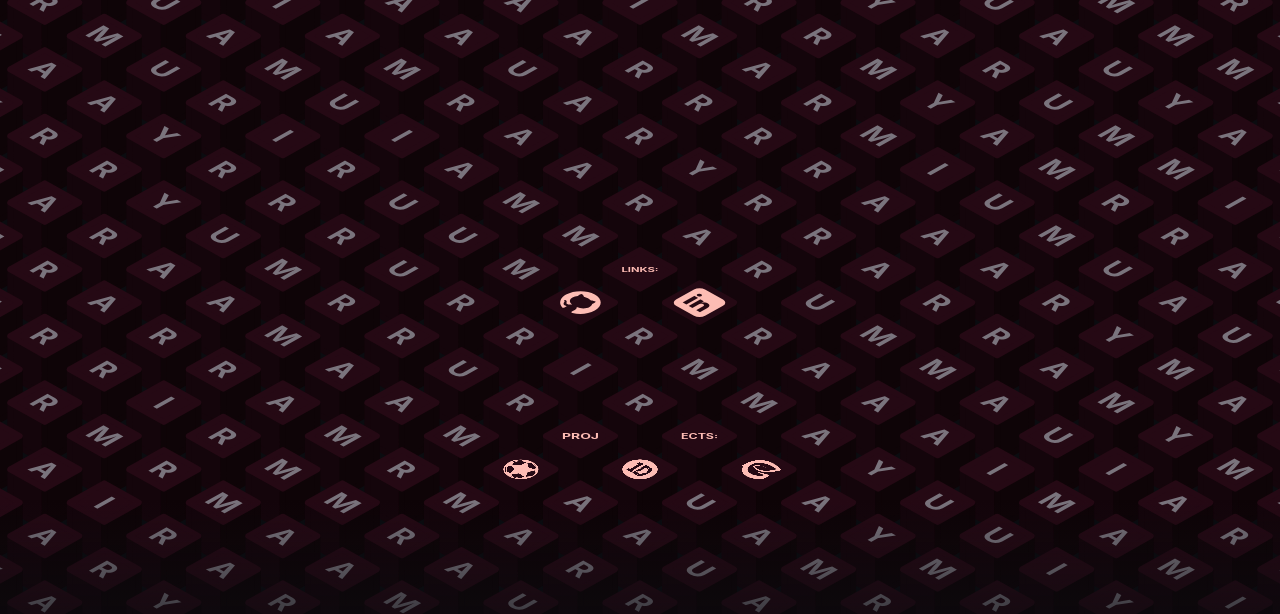
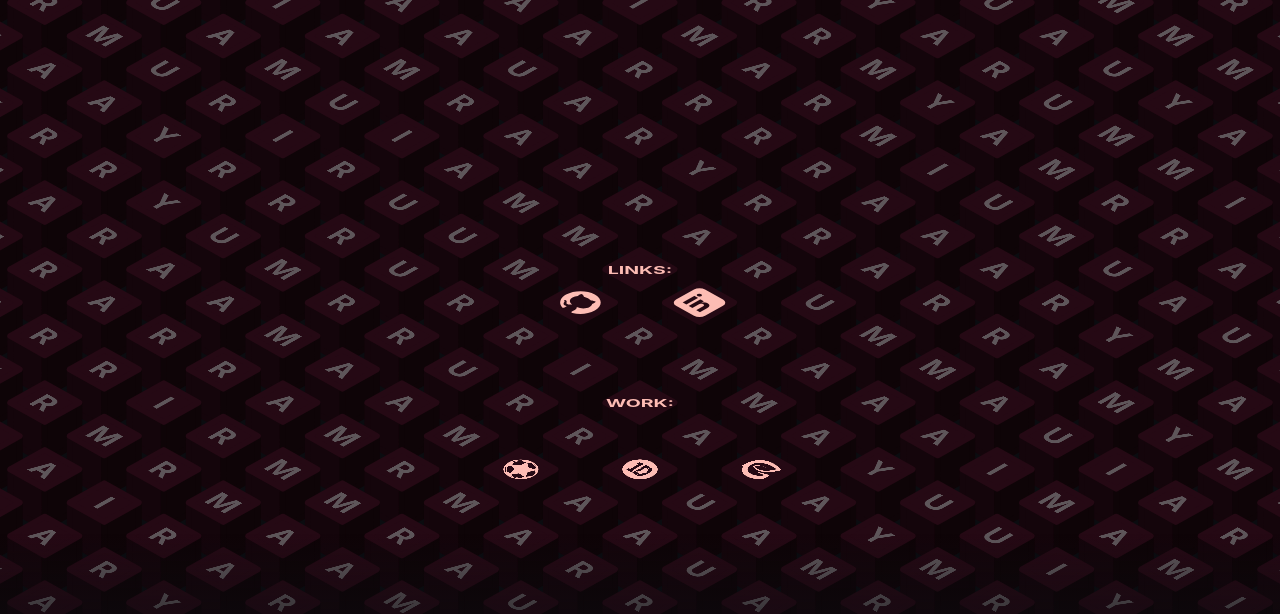
Before and after one commit to mariammurray/portfolio, a plain HTML site: page index.html in a window 1280 px wide. Shown: the top 614 px of the page. Drawn offline with Linux system fonts and the light colour scheme; animation ran at ten frames a second.

Commit message:
visual changes

```diff
--- a/field.js
+++ b/field.js
@@ -10,10 +10,19 @@
 const hex = h => [1, 3, 5].map(i => parseInt(h.slice(i, i + 2), 16));
 const mix = (a, b, t) => a.map((v, i) => v + (b[i] - v) * t);
 const css = (c, k = 1) => `rgb(${c.map(v => Math.round(Math.min(255, v * k))).join(",")})`;
+const cssRgb = (c, k = 1) => {
+  const r = (c[0] * k + 0.5) | 0;
+  const g = (c[1] * k + 0.5) | 0;
+  const b = (c[2] * k + 0.5) | 0;
+  return `rgb(${r < 255 ? r : 255},${g < 255 ? g : 255},${b < 255 ? b : 255})`;
+};
 const BG = hex(BACKGROUND);
 // swell ramp runs from the darkest (rest) to the lightest (peak)
 const RAMP = COLORS.map(hex).reverse();
 const REST = mix(RAMP[0], BG, 0.78);
+const REST_LEFT = css(REST, 0.55);
+const REST_RIGHT = css(REST, 0.38);
+const REST_TOP = css(REST, 1);
 function swellColor(t) {
   if (t <= 0) return REST;
   const x = Math.min(1, t) * (RAMP.length - 1);
@@ -45,10 +54,28 @@
       ctx.translate(50, 50); ctx.rotate(glyph.rotate * Math.PI / 180); ctx.translate(-50, -50);
     }
     const w = ctx.measureText(glyph.text).width;
-    const size = Math.min(72, 60 * 76 / w);
+    const maxW = glyph.rotate ? 116 : 76;
+    const size = glyph.fontSize || Math.min(72, 60 * maxW / w);
     ctx.font = `700 ${size}px Inter, system-ui, sans-serif`;
     ctx.fillText(glyph.text, 50, 54);
   }
+}
+
+// Pre-render filler letters onto offscreen canvases once
+const letterCanvases = {};
+for (const ch of new Set(NAME_TEXT)) {
+  const c = document.createElement("canvas");
+  c.width = c.height = 100;
+  const x = c.getContext("2d");
+  x.font = "700 60px Inter, system-ui, sans-serif";
+  x.textAlign = "center";
+  x.textBaseline = "middle";
+  const w = x.measureText(ch).width;
+  const size = Math.min(72, 60 * 76 / w);
+  x.font = `700 ${size}px Inter, system-ui, sans-serif`;
+  x.fillStyle = LETTER_GREY;
+  x.fillText(ch, 50, 54);
+  letterCanvases[ch] = c;
 }
 
 // Image icons are white silhouettes; tint a cached copy per ink level.
@@ -76,12 +103,24 @@
 const canvas = document.getElementById("c");
 const ctx = canvas.getContext("2d");
 let W, H, CY, dpr, TW, TH, N, half, h, v, specials, fillers, keyCells, hover = null, focusedKey = null, holeCI, holeCJ, holeCells, holeDelay, activeProject = null, holeT = 0, holeH0, returnFocus = null, DEPTH, MAXH, mobile;
+let hTW, hTH, y0Offset, y2Offset, tA, tB, tC, tD;
 const GAP = 0.58;
 const reduceMotion = matchMedia("(prefers-reduced-motion: reduce)");
 
 function rand(n) { return Math.floor(Math.random() * n); }
 const cell = (i, j) => i * N + j;
 const proj = (i, j, z = 0) => [W / 2 + (i - j) * TW / 2, CY + (i + j - 2 * half) * TH / 2 - z];
+
+function updateGeometryConstants() {
+  hTW = GAP * TW / 2;
+  hTH = TH / 2;
+  y0Offset = (1 - GAP) * hTH;
+  y2Offset = (1 + GAP) * hTH;
+  tA = dpr * hTW / 100;
+  tB = dpr * GAP * hTH / 100;
+  tC = -tA;
+  tD = tB;
+}
 
 function setup() {
   dpr = Math.min(2, window.devicePixelRatio || 1);
@@ -90,8 +129,9 @@
   mobile = W <= MOBILE_MAX_WIDTH;
   // On desktop, size the keys so about DESKTOP_ROWS horizontal rows fill the screen height
   // (rows are TH / 2 = 0.28 * TW apart), which also keeps the field filling the width.
-  TW = mobile ? W / 3.8 : Math.max(56, H / (DESKTOP_ROWS * 0.28)); TH = TW * 0.56;
+  TW = mobile ? W / (typeof MOBILE_KEY_DIVISOR !== "undefined" ? MOBILE_KEY_DIVISOR : 3.45) : Math.max(56, H / (DESKTOP_ROWS * 0.28)); TH = TW * 0.56;
   DEPTH = TW * 0.33; MAXH = TW * 0.45;
+  updateGeometryConstants();
   N = Math.ceil(W / TW + H / TH) + 6; half = (N - 1) / 2;
   h = new Float32Array(N * N); v = new Float32Array(N * N);
 
@@ -119,6 +159,8 @@
     if (d <= HOLE_RADIUS) { holeCells.add(cell(i, j)); holeDelay.set(cell(i, j), d / HOLE_RADIUS * 0.5); }
   }
   layoutPanel();
+  render();
+  wake();
 }
 
 // ===== project panel in the middle of the hole =====
@@ -149,14 +191,20 @@
   }));
   nav.inert = true; focusedKey = null; hover = null; canvas.style.cursor = "default";
   if (reduceMotion.matches) holeT = 2;
+  wake();
 }
 function closeProject() {
   if (!activeProject) return;
   activeProject = null;
+  focusedKey = null;
   panel.classList.remove("open");
   nav.inert = false;
   if (reduceMotion.matches) holeT = 0;
-  if (returnFocus) returnFocus.focus({ preventScroll: true });
+  if (returnFocus) {
+    returnFocus.focus({ preventScroll: true });
+    returnFocus = null;
+  }
+  wake();
 }
 document.getElementById("project-back").addEventListener("click", closeProject);
 addEventListener("keydown", e => { if (e.key === "Escape") closeProject(); });
@@ -174,7 +222,12 @@
     const nb = ((i > 0 ? h[id - N] : 0) + (i < N - 1 ? h[id + N] : 0) + (j > 0 ? h[id - 1] : 0) + (j < N - 1 ? h[id + 1] : 0)) / 4;
     v[id] = (v[id] + (nb - h[id]) * c - h[id] * k) * damp;
   }
-  for (let n = 0; n < h.length; n++) h[n] += v[n] * SPEED;
+  let maxEnergy = 0;
+  for (let n = 0; n < h.length; n++) {
+    h[n] += v[n] * SPEED;
+    const e = Math.abs(h[n]) + Math.abs(v[n]);
+    if (e > maxEnergy) maxEnergy = e;
+  }
   for (const id of holeCells) if (holeT > 0) h[id] = v[id] = 0;
   holeT = Math.max(0, Math.min(HOLE_REVEAL, holeT + (activeProject ? 1 : -1) / 60 * 1.2));
   // reveal the text only once every block has dropped, plus a short buffer
@@ -182,6 +235,7 @@
     panel.classList.add("open");
     document.getElementById("project-title").focus({ preventScroll: true });
   }
+  return maxEnergy;
 }
 
 function poke(px, py, strength) {
@@ -194,6 +248,7 @@
     const d2 = (i + .5 - ci) ** 2 + (j + .5 - cj) ** 2;
     v[cell(i, j)] += strength * Math.exp(-d2 / (R * R));
   }
+  wake();
 }
 
 function hitSpecial(px, py) {
@@ -225,6 +280,9 @@
   a.appendChild(labelSpan);
   a.appendChild(sr);
   a.addEventListener("focus", () => {
+    try {
+      if ("matches" in a && !a.matches(":focus-visible")) return;
+    } catch (e) {}
     focusedKey = k;
     const id = keyCells.get(k), p = facePoints(Math.floor(id / N), id % N, 0);
     poke((p[0][0] + p[2][0]) / 2, (p[0][1] + p[2][1]) / 2, CLICK_STRENGTH * 1.1);
@@ -253,12 +311,13 @@
   last = [e.clientX, e.clientY];
   hover = hitSpecial(e.clientX, e.clientY);
   canvas.style.cursor = hover ? "pointer" : "default";
+  wake();
 });
 addEventListener("pointerleave", () => { last = null; });
 canvas.addEventListener("pointerdown", e => {
   poke(e.clientX, e.clientY, CLICK_STRENGTH);
   const k = hitSpecial(e.clientX, e.clientY);
-  if (k && k.project) openProject(k, document.querySelector(`#links a[href="${k.href}"]`));
+  if (k && k.project) openProject(k);
   else if (k) window.open(k.href, "_blank", "noopener");
 });
 
@@ -266,41 +325,85 @@
 function drawBlock(i, j) {
   const id = cell(i, j), drop = holeT > 0 && holeCells.has(id) ? holeProgress(id) : 0;
   if (drop >= 1) return;
-  // blocks in the hole start falling from the height they had when clicked
+
   const base = holeT > 0 && holeCells.has(id) ? (activeProject ? holeH0[id] : 0) : h[id];
+  const isRest = Math.abs(base) < 0.001;
   const z = base - drop * drop * (DEPTH * 2 + MAXH + Math.max(0, base));
-  ctx.save(); ctx.globalAlpha = 1 - drop * drop;
-  const t = Math.max(0, base) / MAXH;
-  const col = swellColor(t * 1.15);
-  const top = facePoints(i, j, z);
-  const bot = facePoints(i, j, -DEPTH);
-  ctx.lineJoin = "round"; ctx.lineWidth = TW * 0.05;
-  const poly = (pts, fill) => {
-    ctx.beginPath(); pts.forEach((p, n) => n ? ctx.lineTo(p[0], p[1]) : ctx.moveTo(p[0], p[1])); ctx.closePath();
-    ctx.fillStyle = ctx.strokeStyle = fill; ctx.fill(); ctx.stroke();
-  };
-  poly([top[3], top[2], bot[2], bot[3]], css(col, 0.55)); // left face
-  poly([top[2], top[1], bot[1], bot[2]], css(col, 0.38)); // right face
-  const glow = Math.min(1, t * 1.4);
-  poly(top, css(mix(col, [255, 255, 255], glow * 0.08), 1 + glow * 0.1));
+
+  const cx = W / 2 + (i - j) * (TW / 2);
+  const cy = CY + (i + j - 2 * half) * hTH - z;
+  const dz = z + DEPTH;
+
+  const p0x = cx, p0y = cy + y0Offset;
+  const p1x = cx + hTW, p1y = cy + hTH;
+  const p2x = cx, p2y = cy + y2Offset;
+  const p3x = cx - hTW, p3y = cy + hTH;
+
+  const bot1y = p1y + dz;
+  const bot2y = p2y + dz;
+  const bot3y = p3y + dz;
+
+  if (drop > 0) {
+    ctx.save();
+    ctx.globalAlpha = 1 - drop * drop;
+  }
+
+  let cLeft, cRight, cTop, col, glow;
+  if (isRest) {
+    cLeft = REST_LEFT;
+    cRight = REST_RIGHT;
+    cTop = REST_TOP;
+  } else {
+    const t = Math.max(0, base) / MAXH;
+    col = swellColor(t * 1.15);
+    cLeft = cssRgb(col, 0.55);
+    cRight = cssRgb(col, 0.38);
+    glow = Math.min(1, t * 1.4);
+    cTop = cssRgb(mix(col, [255, 255, 255], glow * 0.08), 1 + glow * 0.1);
+  }
+
+  // Left face
+  ctx.beginPath();
+  ctx.moveTo(p3x, p3y); ctx.lineTo(p2x, p2y); ctx.lineTo(p2x, bot2y); ctx.lineTo(p3x, bot3y); ctx.closePath();
+  ctx.fillStyle = ctx.strokeStyle = cLeft; ctx.fill(); ctx.stroke();
+
+  // Right face
+  ctx.beginPath();
+  ctx.moveTo(p2x, p2y); ctx.lineTo(p1x, p1y); ctx.lineTo(p1x, bot1y); ctx.lineTo(p2x, bot2y); ctx.closePath();
+  ctx.fillStyle = ctx.strokeStyle = cRight; ctx.fill(); ctx.stroke();
+
+  // Top face
+  ctx.beginPath();
+  ctx.moveTo(p0x, p0y); ctx.lineTo(p1x, p1y); ctx.lineTo(p2x, p2y); ctx.lineTo(p3x, p3y); ctx.closePath();
+  ctx.fillStyle = ctx.strokeStyle = cTop; ctx.fill(); ctx.stroke();
 
   const key = specials.get(id);
   const S = 100;
-  const ux = (top[1][0] - top[0][0]) / S, uy = (top[1][1] - top[0][1]) / S;
-  const vx = (top[3][0] - top[0][0]) / S, vy = (top[3][1] - top[0][1]) / S;
-  ctx.save();
-  ctx.transform(ux, uy, vx, vy, top[0][0], top[0][1]);
-  const faceCol = mix(col, [255, 255, 255], glow * 0.08);
-  if (key) {
+  if (!key) {
+    ctx.setTransform(tA, tB, tC, tD, dpr * p0x, dpr * p0y);
+    ctx.drawImage(letterCanvases[NAME_TEXT[fillers[id]]], 0, 0);
+    ctx.setTransform(dpr, 0, 0, dpr, 0, 0);
+  } else {
+    ctx.save();
+    const ux = (p1x - p0x) / S, uy = (p1y - p0y) / S;
+    const vx = (p3x - p0x) / S, vy = (p3y - p0y) / S;
+    ctx.transform(ux, uy, vx, vy, p0x, p0y);
+    if (isRest) {
+      col = REST;
+      glow = 0;
+    }
+    const t = Math.max(0, base) / MAXH;
+    const faceCol = mix(col, [255, 255, 255], glow * 0.08);
     const x = Math.max(0, 1 - t * 1.6), level = Math.round(x * TINT_LEVELS);
-    const ink = css(mix(RAMP[0], RAMP[RAMP.length - 1], level / TINT_LEVELS));
+    const ink = cssRgb(mix(RAMP[0], RAMP[RAMP.length - 1], level / TINT_LEVELS));
     const glyph = key.icon && key.icon.includes("/") ? { img: tinted(key.icon, level, ink) } : key;
-    if (glyph.img !== null) drawGlyph(ctx, glyph, ink, css(faceCol, 1 + glow * 0.1));
-  } else {
-    drawGlyph(ctx, { text: NAME_TEXT[fillers[id]] }, LETTER_GREY);
+    if (glyph.img !== null) drawGlyph(ctx, glyph, ink, cssRgb(faceCol, 1 + glow * 0.1));
+    ctx.restore();
   }
-  ctx.restore();
-  ctx.restore();
+
+  if (drop > 0) {
+    ctx.restore();
+  }
 }
 
 function drawFocusRing(k) {
@@ -328,22 +431,12 @@
   ctx.restore();
 }
 
-let time = 0;
-function frame() {
-  time += 1 / 60;
-  // gentle idle ripple so the field is alive before any interaction
-  if (Math.floor(time * 60) % Math.round(210 / SPEED) === 0) poke(W * (0.2 + 0.6 * Math.random()), H * (0.15 + 0.5 * Math.random()), 2.5);
-  // continuous gentle swell reaction while focused via keyboard (matches mouse hover effect)
-  if (focusedKey) {
-    const fId = keyCells.get(focusedKey);
-    if (fId !== undefined) {
-      const p = facePoints(Math.floor(fId / N), fId % N, 0);
-      poke((p[0][0] + p[2][0]) / 2, (p[0][1] + p[2][1]) / 2, 0.35);
-    }
-  }
-  step();
+function render() {
   ctx.setTransform(dpr, 0, 0, dpr, 0, 0);
-  ctx.fillStyle = BACKGROUND; ctx.fillRect(0, 0, W, H);
+  ctx.fillStyle = BACKGROUND;
+  ctx.fillRect(0, 0, W, H);
+  ctx.lineJoin = "round";
+  ctx.lineWidth = TW * 0.05;
   for (let s = 0; s <= 2 * (N - 1); s++) {
     for (let i = Math.max(0, s - N + 1); i <= Math.min(N - 1, s); i++) {
       const j = s - i, [x, y] = proj(i, j);
@@ -354,9 +447,72 @@
   if (focusedKey) {
     drawFocusRing(focusedKey);
   }
-  requestAnimationFrame(frame);
 }
 
-addEventListener("resize", setup);
+let animating = false;
+let idleTimer = null;
+
+function resetIdleTimer() {
+  if (idleTimer) {
+    clearTimeout(idleTimer);
+    idleTimer = null;
+  }
+}
+
+function scheduleIdleRipple() {
+  if (idleTimer || reduceMotion.matches) return;
+  idleTimer = setTimeout(() => {
+    idleTimer = null;
+    poke(W * (0.2 + 0.6 * Math.random()), H * (0.15 + 0.5 * Math.random()), 2.5);
+  }, 5000);
+}
+
+function wake() {
+  resetIdleTimer();
+  if (!animating) {
+    animating = true;
+    requestAnimationFrame(frame);
+  }
+}
+
+function frame() {
+  // continuous gentle swell reaction while focused via keyboard (matches mouse hover effect)
+  if (focusedKey) {
+    const fId = keyCells.get(focusedKey);
+    if (fId !== undefined) {
+      const p = facePoints(Math.floor(fId / N), fId % N, 0);
+      poke((p[0][0] + p[2][0]) / 2, (p[0][1] + p[2][1]) / 2, 0.35);
+    }
+  }
+
+  const maxEnergy = step();
+  render();
+
+  const isTransitioning = (activeProject !== null && holeT < HOLE_REVEAL) || (activeProject === null && holeT > 0);
+  const isMoving = maxEnergy > 0.05;
+
+  if (isMoving || isTransitioning || focusedKey !== null) {
+    requestAnimationFrame(frame);
+  } else {
+    h.fill(0);
+    v.fill(0);
+    render();
+    animating = false;
+    scheduleIdleRipple();
+  }
+}
+
+addEventListener("resize", () => {
+  setup();
+  wake();
+});
+
+document.addEventListener("visibilitychange", () => {
+  if (document.visibilityState === "visible") {
+    wake();
+  } else {
+    resetIdleTimer();
+  }
+});
+
 setup();
-requestAnimationFrame(frame);
--- a/index.html
+++ b/index.html
@@ -15,11 +15,12 @@
     --c3: #FB607F;
     --c4: #800020; /* darkest – resting blocks   */
     --bg: #0b0c10;
-    --letter-grey: #7a747d; /* filler letters on every other key */
+    --links: #fb859c;
+    --letter-grey: #5e565a; /* filler letters on every other key */
     --text: #f2e9ea;
   }
   html, body { margin: 0; height: 100%; background: var(--bg); overflow: hidden;
-    font-family: Inter, system-ui, -apple-system, "Segoe UI", sans-serif; }
+    font-family: "Century Gothic", CenturyGothic, AppleGothic, sans-serif; }
   canvas { position: fixed; inset: 0; width: 100%; height: 100%; display: block; touch-action: none; }
   .caption { position: fixed; left: 0; right: 0; bottom: 0; padding: 120px 32px 32px;
     background: linear-gradient(to bottom, transparent, var(--bg) 70%); color: var(--text);
@@ -28,14 +29,14 @@
   .caption p { margin: 0; max-width: 34rem; line-height: 1.55; opacity: .7; }
   .sr { position: absolute; width: 1px; height: 1px; padding: 0; margin: -1px; overflow: hidden; clip: rect(0, 0, 0, 0); clip-path: inset(50%); border: 0; white-space: nowrap; }
   .project { position: fixed; z-index: 5; box-sizing: border-box; overflow-y: auto; color: var(--text);
-    transform: translate(-50%, -50%); line-height: 1.45; padding: 4px 10px; background: rgba(11, 12, 16, .88); border-radius: 12px; text-align: left;
+    transform: translate(-50%, -50%); line-height: 1.45; padding: 4px 10px; background: rgba(11, 12, 16, .88); border-radius: 12px; text-align: center;
     visibility: hidden; opacity: 0; transition: opacity .15s, visibility 0s .15s; }
   .project.open { visibility: visible; opacity: 1; transition: opacity .4s, visibility 0s; }
   .project h2 { margin: 0 0 .5em; font-size: 1.5em; letter-spacing: -0.02em; line-height: 1.2; }
   .project h2:focus { outline: none; }
   .project p { margin: 0 0 .7em; }
   .project ul { margin: .8em 0; padding: 0; list-style: none; display: flex; flex-wrap: wrap; justify-content: center; gap: .4em 1.2em; }
-  .project a, .project button { color: var(--c3); }
+  .project a, .project button { color: var(--links); }
   .project button { display: block; margin: 0 auto; font: inherit; background: none; border: 0; padding: 0; text-decoration: underline; cursor: pointer; }
   .project a:focus-visible, .project button:focus-visible { outline: 2px solid var(--c1); outline-offset: 3px; border-radius: 2px; }
   @media (max-width: 640px) { .caption { padding: 120px 20px 24px; } }
@@ -66,15 +67,15 @@
 const KEYS_Y_DESKTOP = 0.42;    // where the middle of the linked keys sits on desktop: 0 = top of screen, 1 = bottom
 const HOLE_RADIUS = 5;          // radius (in blocks) of the hole that opens for a project
 const DESKTOP_ROWS = 24;        // horizontal rows of keys filling the screen on desktop (fewer = bigger keys; was ~34)
+const MOBILE_KEY_DIVISOR = 3.45; // screen width divisor for mobile keys (~10% bigger keys than 3.8; fewer = bigger)
 
 // Special keys, placed relative to the centre. at: [row, col] offset.
 // Keys are either 'text' or  clickable 'icon' + 'href' + 'label'
 const KEYS = [
-  { at: [-1, -1], text: "LINKS:", rotate: -45 },
+  { at: [-1, -1], text: "LINKS:", rotate: -45, fontSize: 40 },
   { at: [-1, 0], icon: "github",   href: "https://github.com/mariammurray/", label: "GitHub", desc: "GitHub profile and repositories" },
   { at: [0, -1], icon: "linkedin", href: "https://www.linkedin.com/in/maria-evm/", label: "LinkedIn", desc: "LinkedIn profile" },
-  { at: [1, 2],  text: "PROJ", rotate: -45 },
-  { at: [2, 1],  text: "ECTS:", rotate: -45 },
+  { at: [1, 1],  text: "WORK:", rotate: -45, fontSize: 40 },
   { at: [1, 3],  icon: "assets/wsls-logo.png",  href: "https://mariammurray.github.io/WSL-Fantasy-Stats/", label: "WSL Fantasy Stats", desc: "Women's Super League fantasy football statistics web app",
     project: { title: "WSL Fantasy Dashboard",
       body: ["To celebrate the first ever official WSL fantasy football game, I sifted through the network requests and minified JS bundles until I had enough data to make my own, auto-updating fun-fact dashboard.",
@@ -91,9 +92,12 @@
       body: ["Built the frontend of a web platform from scratch for a pre-launch startup, shipping features including marketplace flows, multi-project tracking, user profiles/portfolios, and chat groups. Often delivering fixes same-day and building & iterating on larger features within weeks.",
         "Consistently met deadlines for client and industry demos, translating founder mockups and specs directly into React/TypeScript code and writing tests to ensure they meet standards.",
         "Integrated Stripe (for in-platform payments), Mapbox and 2 internal REST APIs with backend engineering, collaborating on architecture decisions across the stack."],
-      links: [["Grnx", "https://galactik.grnx.app/"]] } },
+      links: [["Landing Page", "https://galactik.grnx.app/"],
+                ["Desktop Demo", "https://1drv.ms/v/c/9ecfc5d8fe34b33e/IQBr8_U_eu2fSopROEB40wPYASOHVAmQmc5shmAzw3Dn3TQ?e=LDC7kB"],
+                ["Mobile Demo", "https://1drv.ms/v/c/9ecfc5d8fe34b33e/IQB5N5bM0t35RqUQKmFx03g9AVMOuTfFbURACHqUiXOxte8?e=ayFmhz"]
+      ] } }
 ];
 </script>
-<script src="field.js"></script>
+<script src="field.js" defer></script>
 </body>
 </html>
```
Also changed, not shown: assets/me.png.
